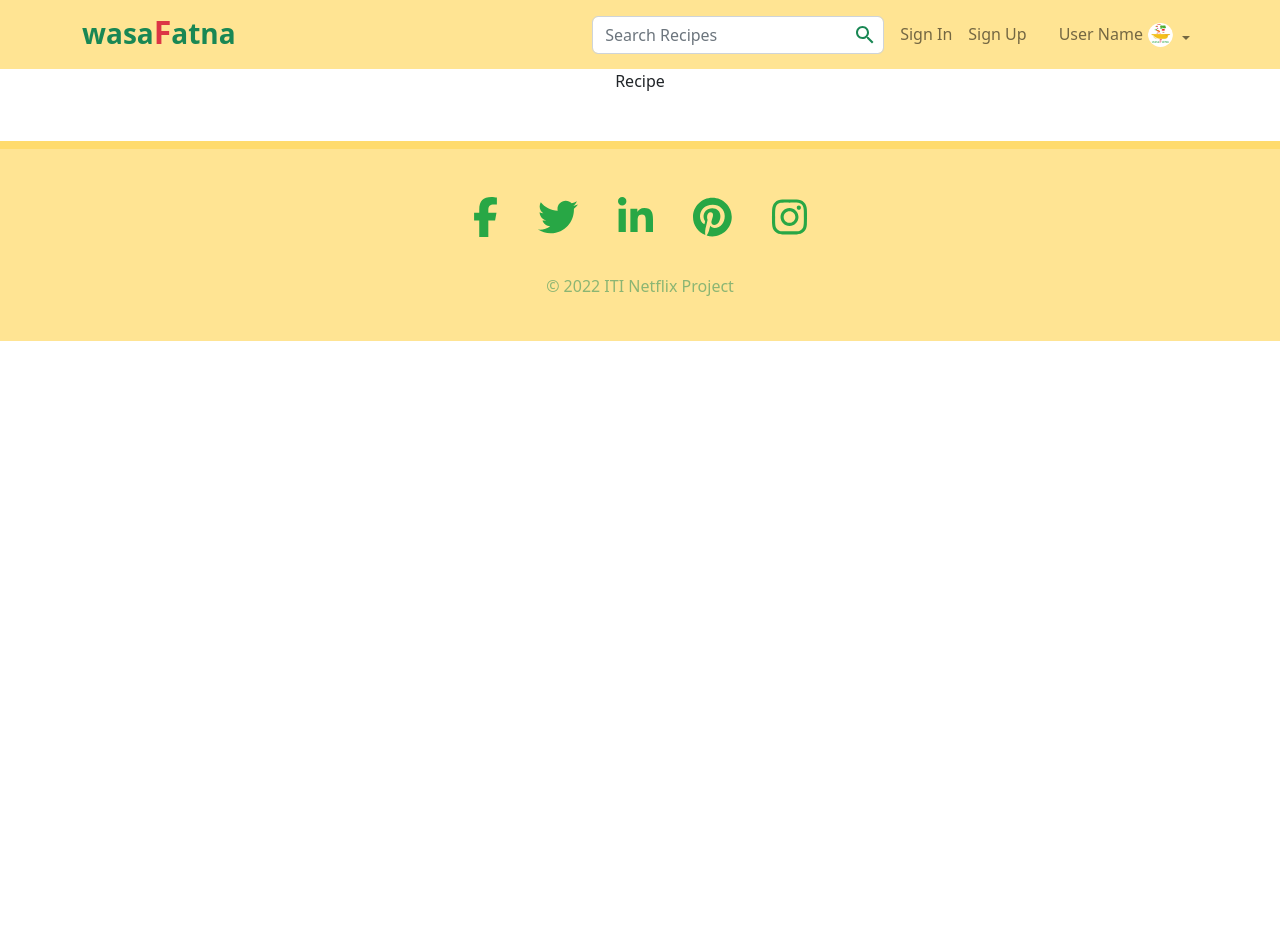
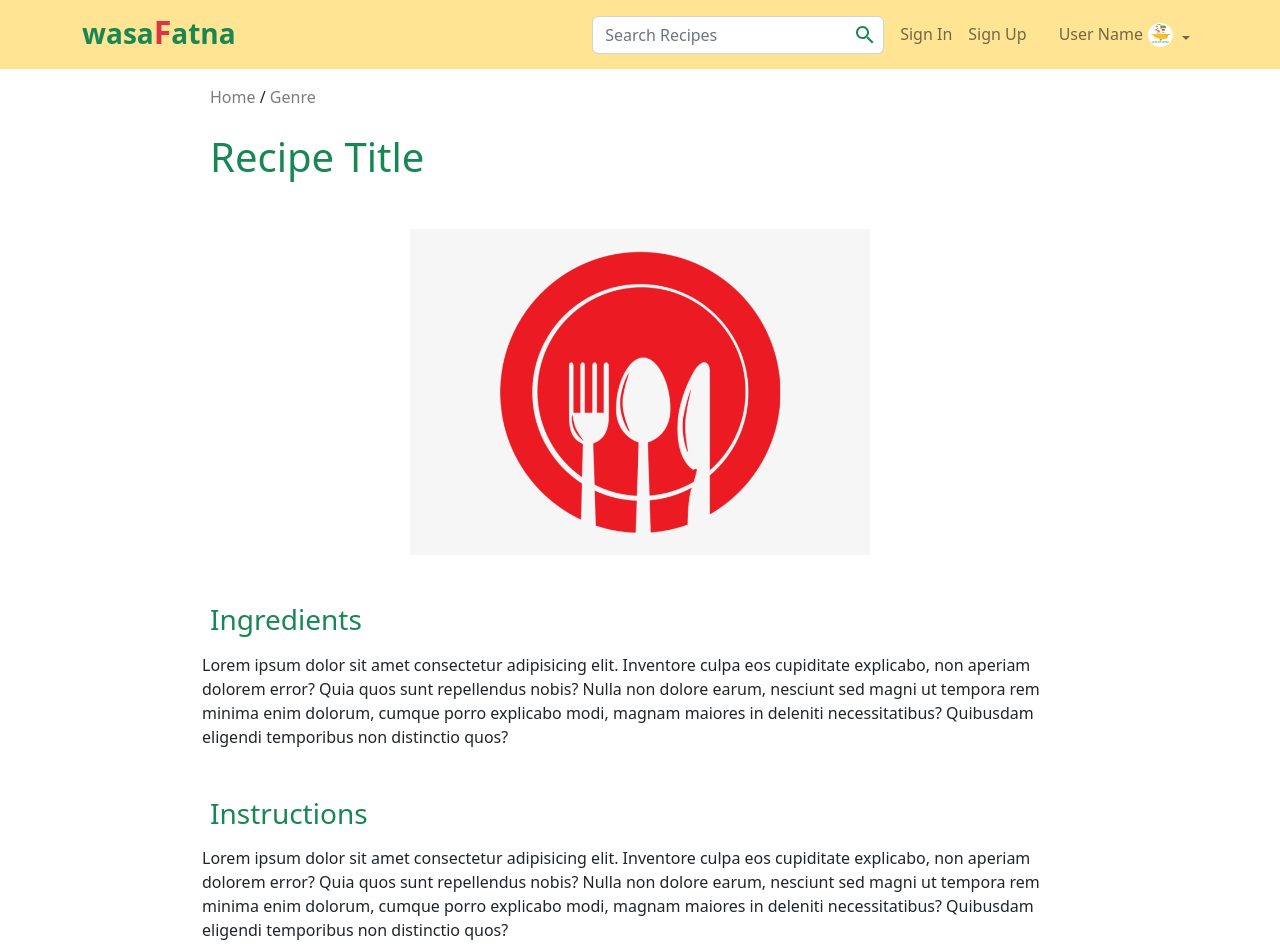
Before and after one commit to nadaalsnosy/Wasafatna, a React (Create React App) app in the folder frontend/: page /recipe in a window 1280 px wide. Shown: the top 952 px of the page. Before the commit the page ends 800 px from the top, so only its background shows below. Built offline with nearby package versions, Linux system fonts and the light colour scheme.

Commit message:
add recipe page

```diff
--- a/frontend/src/App.scss
+++ b/frontend/src/App.scss
@@ -7,3 +7,4 @@
 @import "./styles/recipeCard.scss";
 @import "./styles/profile.scss";
 @import "./styles/createRecipe.scss";
+@import "./styles/recipe.scss";
--- a/frontend/src/Auth/RequireLoggedAut.jsx
+++ b/frontend/src/Auth/RequireLoggedAut.jsx
@@ -8,7 +8,7 @@ const RequireLoggedAut = () => {
   return !auth?.token ? (
     <Outlet />
   ) : (
-    <Navigate to={"/home"} state={{ from: location }} replace />
+    <Navigate to={"/"} state={{ from: location }} replace />
   );
 };
 
--- a/frontend/src/components/NavbarComp.jsx
+++ b/frontend/src/components/NavbarComp.jsx
@@ -29,7 +29,7 @@ const NavbarComp = () => {
         <Container className="flex-nowrap d-block d-lg-flex">
           <div className="d-flex justify-content-between flex-grow-1">
             <Navbar.Brand className="pt-0">
-              <Link to={"/home"}>
+              <Link to={"/"}>
                 <p className="text-success m-0 font-weight-bold fs-3">
                   wasa<span className="text-danger fs-2">F</span>atna
                 </p>
--- a/frontend/src/context/RecipesModule.jsx
+++ b/frontend/src/context/RecipesModule.jsx
@@ -58,6 +58,7 @@ const RecipesModule = () => {
         <Route path="/favourite" element={<Favourite />} />
         <Route path="/myRecipes" element={<UserRecipes />} />
         <Route path="/createRecipe" element={<CreateRecipe />} />
+        <Route path="/editRecipe/:id" element={<CreateRecipe />} />
 
         {/* </Route> */}
       </Routes>
--- a/frontend/src/pages/CreateRecipe.jsx
+++ b/frontend/src/pages/CreateRecipe.jsx
@@ -1,15 +1,18 @@
 import React, { useState } from "react";
 import AnimatedPage from "../components/AnimatedPage";
-import { Form, Button } from "react-bootstrap";
+import { Form } from "react-bootstrap";
 import BackupIcon from "@mui/icons-material/Backup";
 import HighlightOffIcon from "@mui/icons-material/HighlightOff";
 
-import { MenuItem, FormControl, Select } from "@mui/material";
+import { MenuItem, FormControl, Select, Button } from "@mui/material";
+import { Link } from "react-router-dom";
 
 const CreateRecipe = () => {
   const [mainImg, setMainImg] = useState("");
   const [uploadedImgs, setUploadedImgs] = useState([]);
   const [uploadedVideos, setUploadedVideos] = useState([]);
+
+  const [ingredients, setIngredients] = useState("");
 
   let mainImgSelectHandeler = (e) => {
     let imgFile = e.target.files[0];
@@ -93,7 +96,7 @@ const CreateRecipe = () => {
     setValidated(true);
   };
 
-  const [genre, setGenre] = useState("other");
+  const [genre, setGenre] = useState("");
 
   const handleChangeGenre = (event) => {
     setGenre(event.target.value);
@@ -147,6 +150,11 @@ const CreateRecipe = () => {
             <Form.Group className={`mb-5`}>
               <Form.Label>Ingredients</Form.Label>
               <Form.Control
+                value={ingredients}
+                onChange={(e) => {
+                  setIngredients(e.target.value);
+                  console.log(e);
+                }}
                 placeholder={`Enter The Recipe Ingredients ...`}
                 className="passInput fs-7"
                 as="textarea"
@@ -273,10 +281,26 @@ const CreateRecipe = () => {
               </FormControl>
             </Form.Group>
 
-            <div className="text-end">
-              <Button variant="success fs-5" type="submit">
+            <div className="my-3 d-flex gap-2 justify-content-end">
+              <Button
+                // className="d-block ms-auto my-3 "
+                variant="contained"
+                color="success"
+                type="submit"
+                // onClick={handleChangeEditCond}
+              >
                 Save
               </Button>
+              <Link to={"/"}>
+                <Button
+                  // className="d-block ms-auto my-3 "
+                  variant="contained"
+                  color="error"
+                  // onClick={handleChangeEditCond}
+                >
+                  Cancle
+                </Button>
+              </Link>
             </div>
           </Form>
         </div>
--- a/frontend/src/pages/Recipe.jsx
+++ b/frontend/src/pages/Recipe.jsx
@@ -1,10 +1,116 @@
+import { Button } from "@mui/material";
 import React from "react";
+import { Link } from "react-router-dom";
 import AnimatedPage from "../components/AnimatedPage";
+import MainImg from "../images/foodIcon.png";
+import TestVideo from "../images/testVideo.mp4";
 
 const Recipe = () => {
+  console.log(MainImg);
   return (
     <>
-      <AnimatedPage>Recipe</AnimatedPage>
+      <AnimatedPage>
+        <div className="container max-w-900">
+          <p className="my-3 text-start ms-2">
+            <Link className="text-placeholder" to={"/"}>
+              Home
+            </Link>{" "}
+            /{" "}
+            <Link className="text-placeholder" to={"/"}>
+              Genre
+            </Link>
+          </p>
+          <h1 className="fs-1 text-start mt-4 mb-5 mx-2 text-success">
+            Recipe Title
+          </h1>
+          <img
+            className="max-w-460"
+            src={MainImg}
+            alt={MainImg.substring(14).replace(/[.]/g, "")}
+          />
+          <h2 className="fs-3 text-start mt-5 mb-3 mx-2 text-success">
+            Ingredients
+          </h2>
+          <p className="text-start">
+            Lorem ipsum dolor sit amet consectetur adipisicing elit. Inventore
+            culpa eos cupiditate explicabo, non aperiam dolorem error? Quia quos
+            sunt repellendus nobis? Nulla non dolore earum, nesciunt sed magni
+            ut tempora rem minima enim dolorum, cumque porro explicabo modi,
+            magnam maiores in deleniti necessitatibus? Quibusdam eligendi
+            temporibus non distinctio quos?
+          </p>
+          <h2 className="fs-3 text-start mt-5 mb-3 mx-2 text-success">
+            Instructions
+          </h2>
+          <p className="text-start">
+            Lorem ipsum dolor sit amet consectetur adipisicing elit. Inventore
+            culpa eos cupiditate explicabo, non aperiam dolorem error? Quia quos
+            sunt repellendus nobis? Nulla non dolore earum, nesciunt sed magni
+            ut tempora rem minima enim dolorum, cumque porro explicabo modi,
+            magnam maiores in deleniti necessitatibus? Quibusdam eligendi
+            temporibus non distinctio quos?
+          </p>
+          <h2 className="fs-3 text-start mt-5 mb-3 mx-2 text-success">
+            Images
+          </h2>
+          <div className="d-flex flex-wrap">
+            <div className="col-md-6 p-2">
+              <img
+                src={MainImg}
+                alt={MainImg.substring(14).replace(/[.]/g, "")}
+              />
+            </div>
+            <div className="col-md-6 p-2">
+              <img
+                src={MainImg}
+                alt={MainImg.substring(14).replace(/[.]/g, "")}
+              />
+            </div>
+            <div className="col-md-6 p-2">
+              <img
+                src={MainImg}
+                alt={MainImg.substring(14).replace(/[.]/g, "")}
+              />
+            </div>
+            <div className="col-md-6 p-2">
+              <img
+                src={MainImg}
+                alt={MainImg.substring(14).replace(/[.]/g, "")}
+              />
+            </div>
+          </div>
+          <h2 className="fs-3 text-start mt-5 mb-3 mx-2 text-success">
+            Videos
+          </h2>
+          <div className="d-flex flex-wrap">
+            <div className="col-12 col-md-6 p-2">
+              <video controls>
+                <source src={TestVideo} type="video/mp4" />
+              </video>
+            </div>
+            <div className="col-12 col-md-6 p-2">
+              <video controls>
+                <source src={TestVideo} type="video/mp4" />
+              </video>
+            </div>
+            <div className="col-12 col-md-6 p-2">
+              <video controls>
+                <source src={TestVideo} type="video/mp4" />
+              </video>
+            </div>
+          </div>
+          <Link to={"/editRecipe/id"}>
+            <Button
+              className="d-block ms-auto me-3 my-3 "
+              variant="contained"
+              color="success"
+              // onClick={handleChangeEditCond}
+            >
+              Edit
+            </Button>
+          </Link>
+        </div>
+      </AnimatedPage>
     </>
   );
 };
--- a/frontend/src/styles/common.scss
+++ b/frontend/src/styles/common.scss
@@ -51,13 +51,17 @@
 // ...........................................................
 
 //tag
-img {
+img,
+video {
   width: 100%;
   transition: 0.7s ease;
 }
 a {
   text-decoration: none !important;
   color: unset;
+}
+pre {
+  font-family: inherit;
 }
 // ...........................................................
 
@@ -77,6 +81,9 @@ a:hover img {
 }
 
 // text color
+.text-placeholder {
+  color: #7c7c7c;
+}
 // ...........................................................
 
 // text size
@@ -107,7 +114,17 @@ a:hover img {
 .max-w-300 {
   max-width: 300px;
 }
+
+.max-w-460 {
+  max-width: 460px;
+}
 .fit-content {
   width: fit-content !important;
   height: fit-content !important;
 }
+
+@media (min-width: 992px) {
+  .max-w-900 {
+    max-width: 900px;
+  }
+}
--- /dev/null
+++ b/frontend/src/styles/recipe.scss
@@ -0,0 +1,4 @@
+.imgsContainer {
+  display: flex;
+  flex-wrap: wrap;
+}
```
Also changed, not shown: frontend/src/images/foodIcon.png (added), 1 other file (tests, documents, lock files or other folders).
